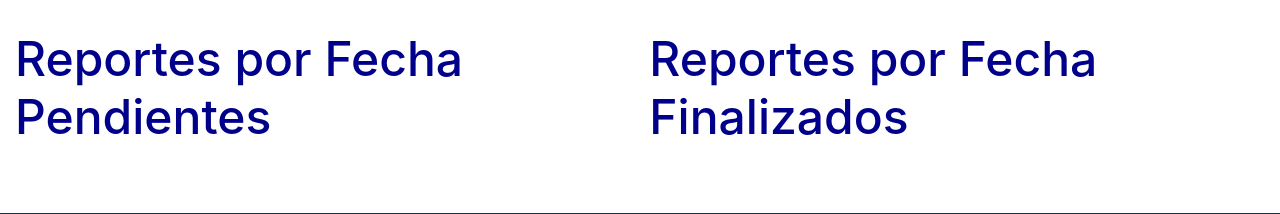
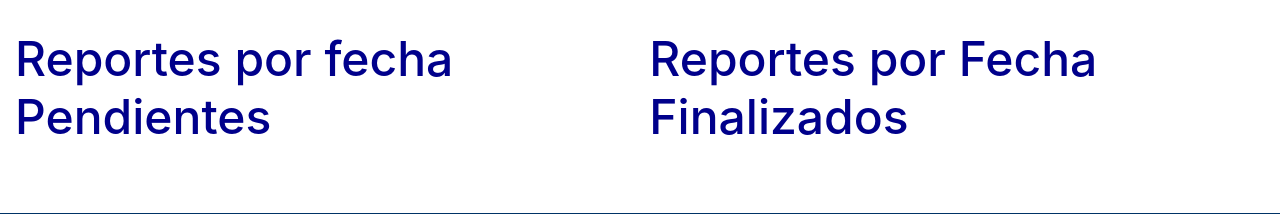
Before and after one commit to Jesus-007-cmd/CiudadaniaConectada, a Django app: template egobconect/templates/funcionarios/reportes_por_fecha.html in a window 1280 px wide. Shown: the part 56-270 px from the top of the page. Run offline with Django 4.2, Linux system fonts and the light colour scheme; the template is opened without the code that fills it, so the values that code supplies are empty; some libraries are stand-ins or nearby versions.

Commit message:
un pequeño cambio

```diff
--- a/egobconect/templates/funcionarios/reportes_por_fecha.html
+++ b/egobconect/templates/funcionarios/reportes_por_fecha.html
@@ -6,7 +6,7 @@
 <link rel="stylesheet" href="{% static 'css/estilos.css' %}">
 <div class="reportes_horizontal">
     <div>
-        <h1 style="color: darkblue;">Reportes por Fecha Pendientes</h1>
+        <h1 style="color: darkblue;">Reportes por fecha Pendientes</h1>
 
         {% if labels_pendientes and data_pendientes %}
         <div class="reportes_vertical">
```
